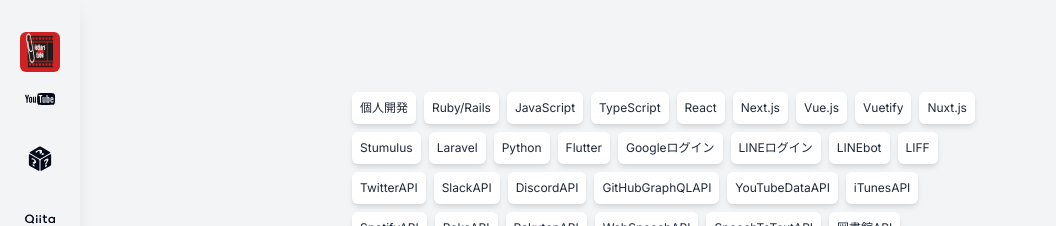
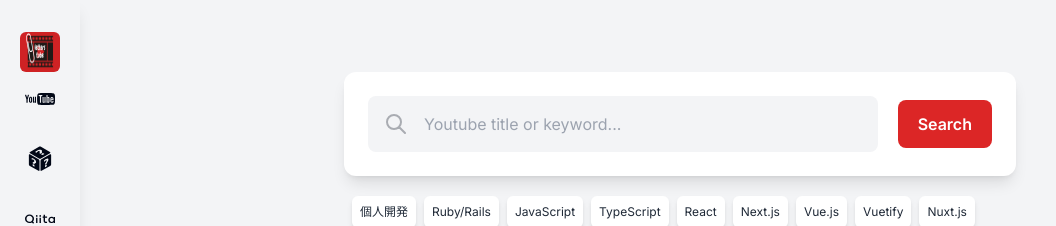
Before and after one commit to ayakuma309/letters, a Next.js app: page /qiitas in a window 1280 px wide. Shown: the top 226 px of the page, without its empty margins (0-1056 px from the left). Built offline with nearby package versions, Linux system fonts and the light colour scheme; no server answers; the database is empty.

Commit message:
✨ add: QIita一覧に検索バー

```diff
--- a/app/qiitas/_components/Qiitas.tsx
+++ b/app/qiitas/_components/Qiitas.tsx
@@ -5,6 +5,7 @@ import { QiitaArticleType } from '@/types/qiitaTypes';
 import { useQiitaTagSearch } from '../../_components/hooks/useTagSearch';
 import TagList from '../../_components/common/search/TagList';
 import { qiitaTags } from '@/constants/qiitaTag';
+import SearchBar from '@/app/_components/common/search/SearchBar';
 
 type Props = {
   qiitas: QiitaArticleType[];
@@ -14,6 +15,7 @@ export default function Qiitas({ qiitas }: Props) {
   const { searchResults, handleSearch } = useQiitaTagSearch(qiitas);
   return (
     <div className='py-4'>
+      <SearchBar />
       <TagList handleSearch={handleSearch} tagOptions={qiitaTags} />
       <div className='flex flex-col items-center justify-center'>
         {searchResults &&
```
